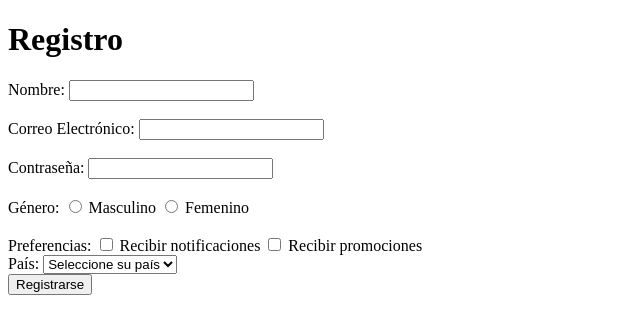
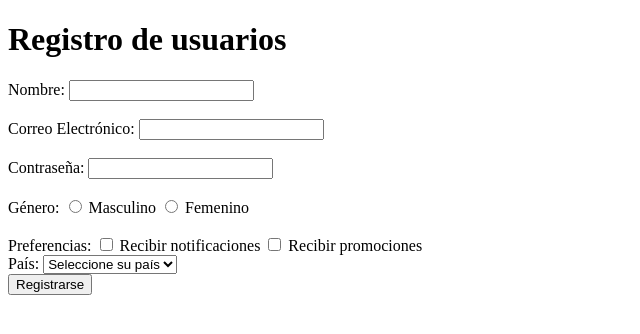
Before and after one commit to John-Dev-oss/Proyecto-registro-usuarios, a plain HTML site: page index.html in a window 1280 px wide. Shown: the whole page, without its empty margins (0-640 px from the left). Drawn offline with Linux system fonts and the light colour scheme.

Commit message:
Se ajusto el titulo

```diff
--- a/index.html
+++ b/index.html
@@ -6,7 +6,7 @@
     <title>Formulario Básico</title>
   </head>
   <body>
-    <h1>Registro</h1>
+    <h1>Registro de usuarios</h1>
     <form action="/submit-form">
       <label for="nombre">Nombre:</label>
       <input type="text" id="nombre" name="nombre" required />
```
